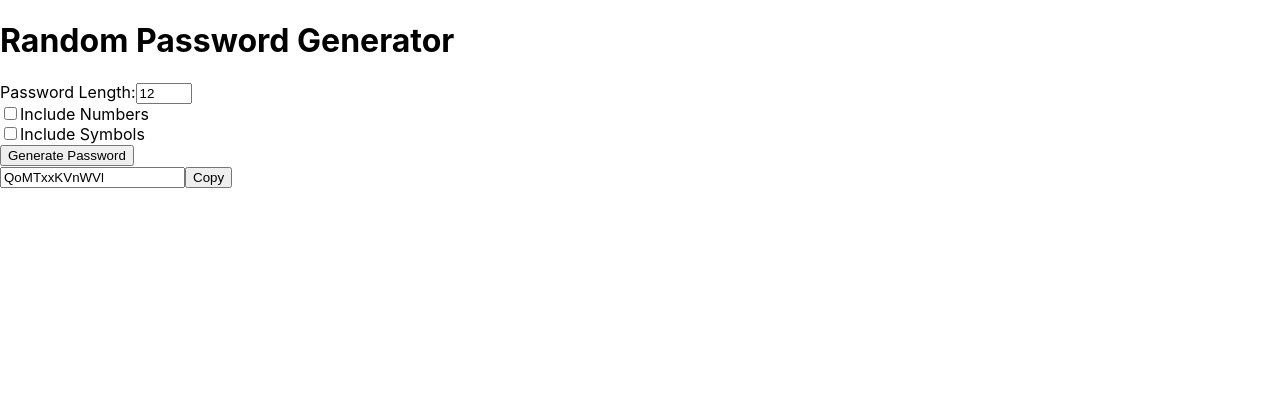
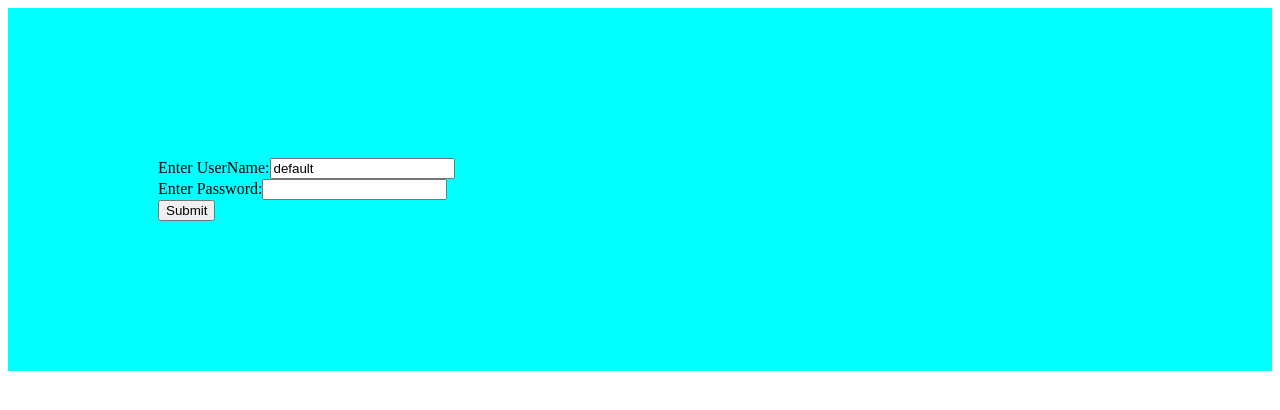
Before and after one commit to Dikshita00/react-project, a React (Create React App) app: page / in a window 1280 px wide. Shown: the top 410 px of the page. Built offline with nearby package versions, Linux system fonts and the light colour scheme.

Commit message:
Add files via upload

```diff
--- a/App.js
+++ b/App.js
@@ -1,11 +1,16 @@
-import React from 'react';
-import PasswordGenerator from './password';
+import React from "react";
+import { BrowserRouter as Router, Routes, Route } from "react-router-dom";
+import LoginDemo from "./Login";
+import Home from "./Home";
 
 function App() {
   return (
-    <div className="App">
-      <PasswordGenerator />
-    </div>
+    <Router>
+      <Routes>
+        <Route path="/" element={<LoginDemo />} />
+        <Route path="/home" element={<Home />} />
+      </Routes>
+    </Router>
   );
 }
 
--- /dev/null
+++ b/Home.js
@@ -0,0 +1,5 @@
+import React from "react";
+
+export default function Home() {
+  return <h1>Welcome to the Home Page!</h1>;
+}
--- /dev/null
+++ b/Login.js
@@ -0,0 +1,54 @@
+import React, { useState, useEffect } from "react";
+import { useNavigate } from "react-router-dom";
+
+export default function LoginDemo() {
+  const navigate = useNavigate();
+  const [uname, setUname] = useState("default");
+  const [pass, setPass] = useState("");
+  const [msg, setMsg] = useState("");
+
+  function check(e) {
+    e.preventDefault();
+    if (validate()) {
+      navigate("/home");
+    } else {
+      setMsg("❌ Invalid credentials");
+    }
+  }
+
+  useEffect(() => {
+    console.log("Login page loaded");
+  }, []);
+
+  function validate() {
+    return uname === "a" && pass === "a";
+  }
+
+  return (
+    <div style={{ padding: 150, backgroundColor: "cyan" }}>
+      <form onSubmit={check}>
+        <label>
+          Enter UserName:
+          <input
+            type="text"
+            value={uname}
+            onChange={(e) => setUname(e.target.value)}
+          />
+        </label>
+        <br />
+        <label>
+          Enter Password:
+          <input
+            type="password"
+            value={pass}
+            onChange={(e) => setPass(e.target.value)}
+          />
+        </label>
+        <br />
+        <input type="submit" value="Submit" />
+        <br />
+        <span>{msg}</span>
+      </form>
+    </div>
+  );
+}
--- a/index.js
+++ b/index.js
@@ -1,17 +1,6 @@
-import React from 'react';
-import ReactDOM from 'react-dom/client';
-import './index.css';
-import App from './App';
-import reportWebVitals from './reportWebVitals';
+import React from "react";
+import ReactDOM from "react-dom/client";
+import App from "./App";
 
-const root = ReactDOM.createRoot(document.getElementById('root'));
-root.render(
-  <React.StrictMode>
-    <App />
-  </React.StrictMode>
-);
-
-// If you want to start measuring performance in your app, pass a function
-// to log results (for example: reportWebVitals(console.log))
-// or send to an analytics endpoint. Learn more: https://bit.ly/CRA-vitals
-reportWebVitals();
+const root = ReactDOM.createRoot(document.getElementById("root"));
+root.render(<App />);
```
